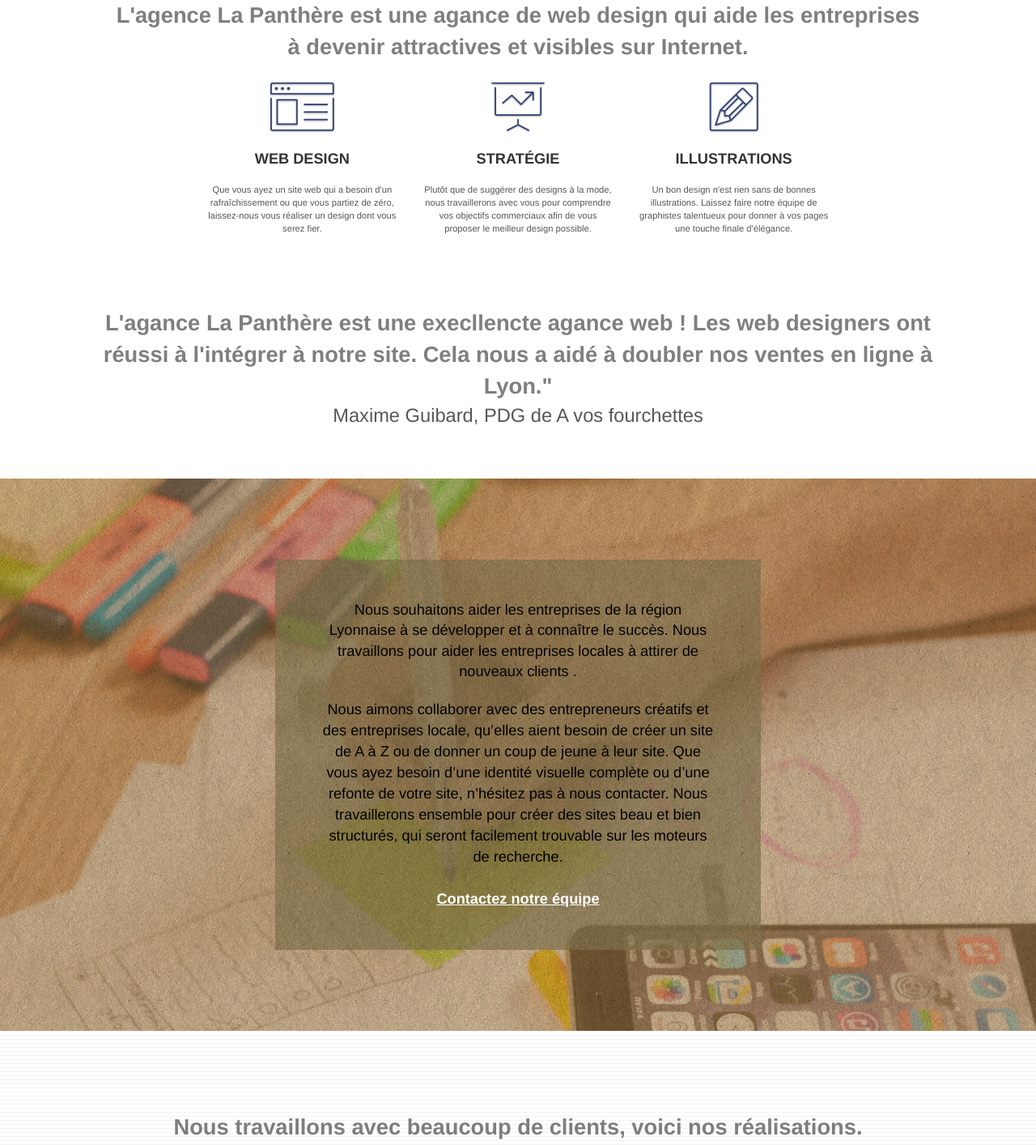
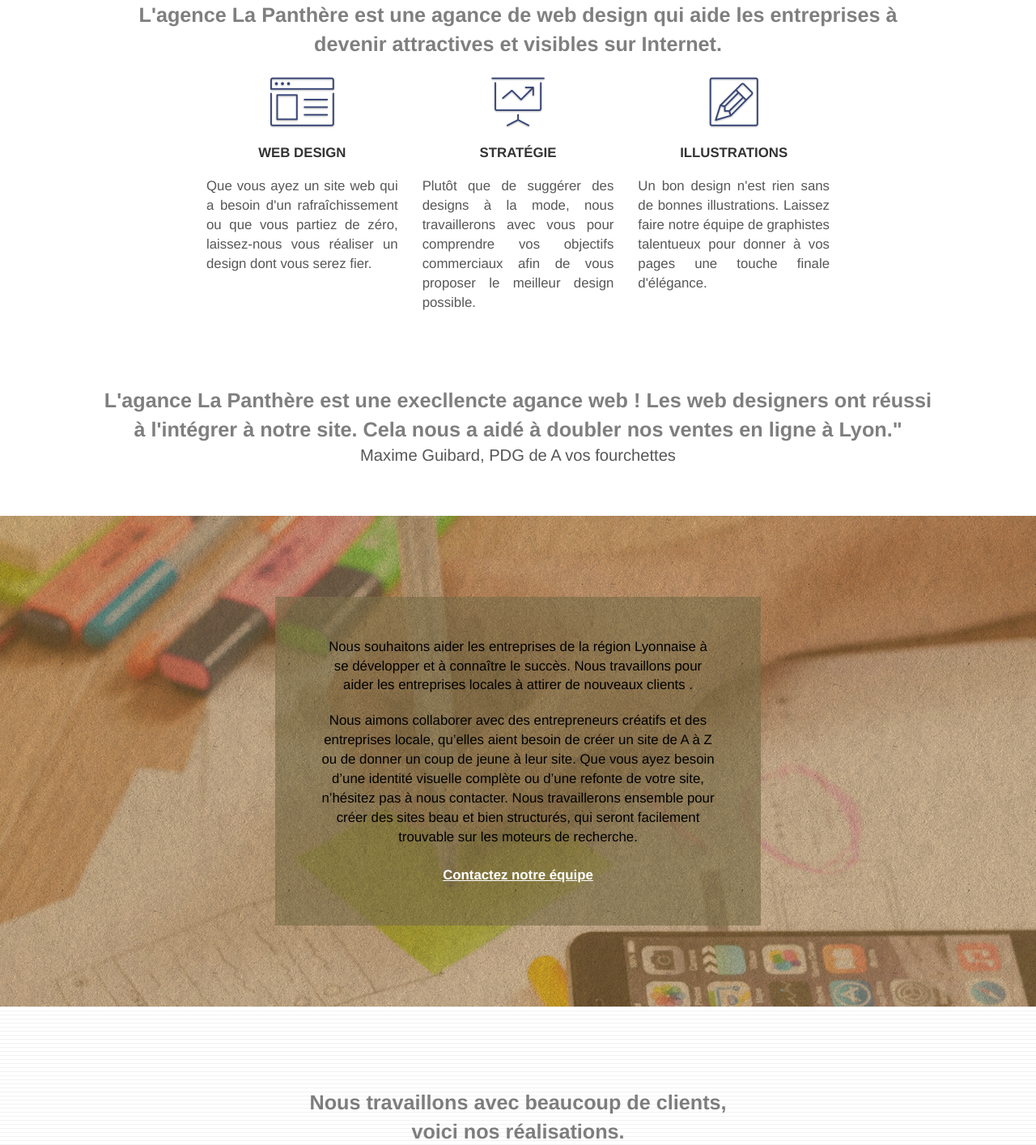
Before and after one commit to CioccaVincent/La-Panthere, a plain HTML site: page index.html in a window 1280 px wide. Shown: the part 582-1996 px from the top of the page at 81% size. Drawn offline with Linux system fonts and the light colour scheme.

Commit message:
taille texte

```diff
--- a/index.html
+++ b/index.html
@@ -150,7 +150,7 @@
 	<!-- bloc-4-portfolio -->
 	<div class="bloc bgc-white bg-lines-h2-bg bg-repeat l-bloc" id="bloc-4-portfolio">
 		<div class="container bloc-lg text-center">
-				<b>Nous travaillons avec beaucoup de clients, voici nos réalisations.</b>
+				<b>Nous travaillons avec beaucoup de clients, <br> voici nos réalisations.</b>
 			<div class="row tight-width-whitespace portfolio-row">
 				<div class="col-sm-6">
 					<a href="#" data-lightbox="img/1.jpg" data-gallery-id="gallery-1" data-caption="Refonte d'un site web pour un journal local" data-frame="snapshot-lb"><img src="img/1.jpg" alt="livre ouvert" class="img-responsive portfolio-thumb"></a>
--- a/style.css
+++ b/style.css
@@ -13,7 +13,7 @@ b{
     font-size: 1.5em;
 }
 .text-center {
-    font-size: 1.3em;
+    font-size: 1.2em;
 }
 
 h4 {
@@ -26,7 +26,8 @@ h4 {
     margin-left: 330px;
 }
 .col-sm-4 p ,.col-sm-4 ul {
-    font-size: 0.8em;
+    font-size: 1.2em;
+    text-align: justify;
     color: black;
 }
 
```
